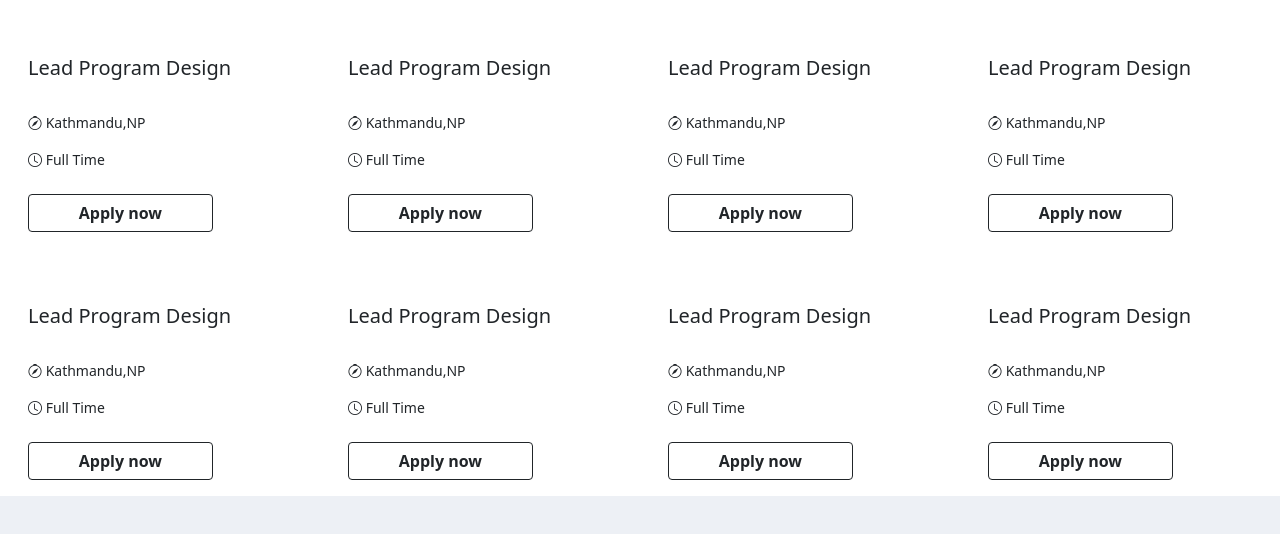
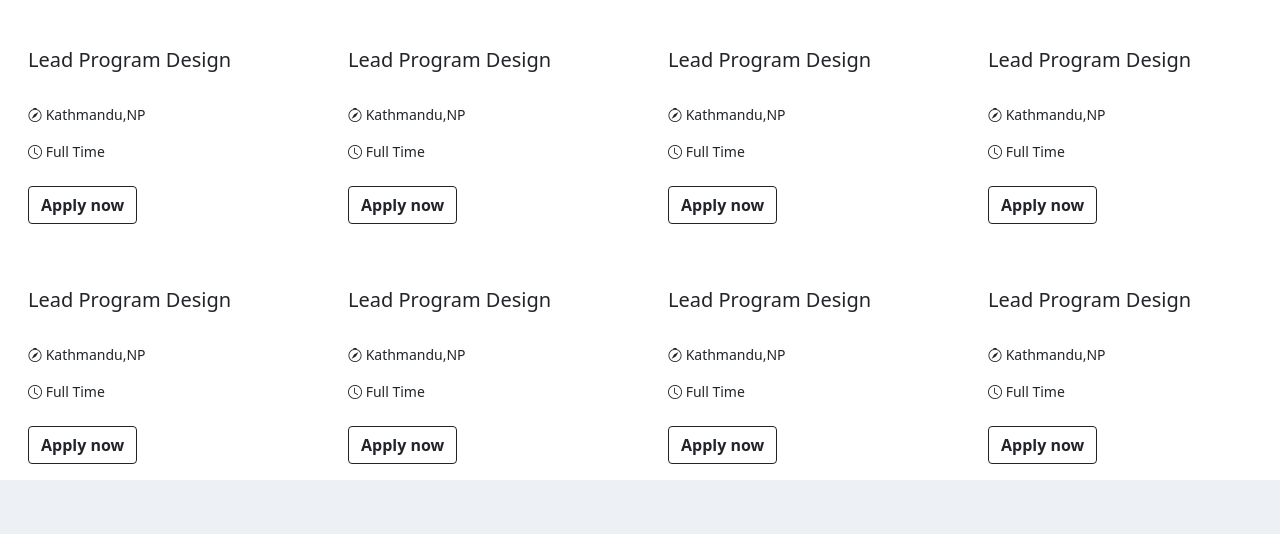
Before and after one commit to ankitshiwakoti/test2, a React (Create React App) app: page / in a window 1280 px wide. Shown: the top 534 px of the page. Built offline with nearby package versions, Linux system fonts and the light colour scheme.

Commit message:
button adjustment

```diff
--- a/src/components/LPD.js
+++ b/src/components/LPD.js
@@ -5,7 +5,7 @@ const LPD = () => {
     <div className="container-fluid bg-white">
       <div className="row border-0">
         {new Array(8).fill(" ").map((items) => (
-          <div class=" col-md-3 card margin-0 border-0 mt-2">
+          <div class=" col-md-3 col-sm-12 col-lg-3 ms-sm-5 card m-md-0 border-0 mt-2">
             <div class="card-body pt-5 border-0">
               <h5 class="card-title   border-0 text-start">
                 Lead Program Design
@@ -26,8 +26,8 @@ const LPD = () => {
             </ul>
             <div class="card-body  justify-content-start d-flex  border-0">
               <button
-                class=" btn btn-white text-dark fw-bold border-dark rounded "
-                style={{ width: "70%" }}
+                class="button btn btn-white text-dark fw-bold border-dark rounded "
+                // style={{ width: "70%" }}
               >
                 Apply now
               </button>
--- a/src/index.css
+++ b/src/index.css
@@ -72,3 +72,12 @@ body {
   align-items: center;
   text-align: center;
 }
+
+.button:hover {
+  background-color: #002ead;
+  transition: 0.7s;
+}
+
+.button:active {
+  background-color: #ffbf00;
+}
```
